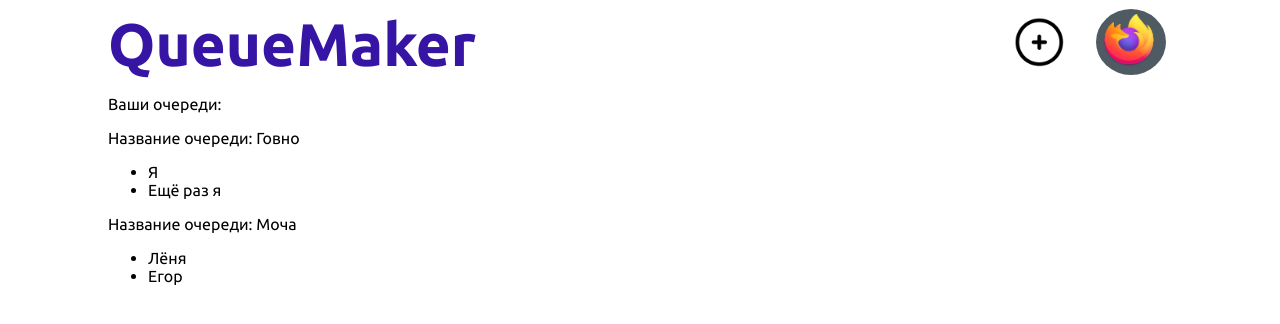
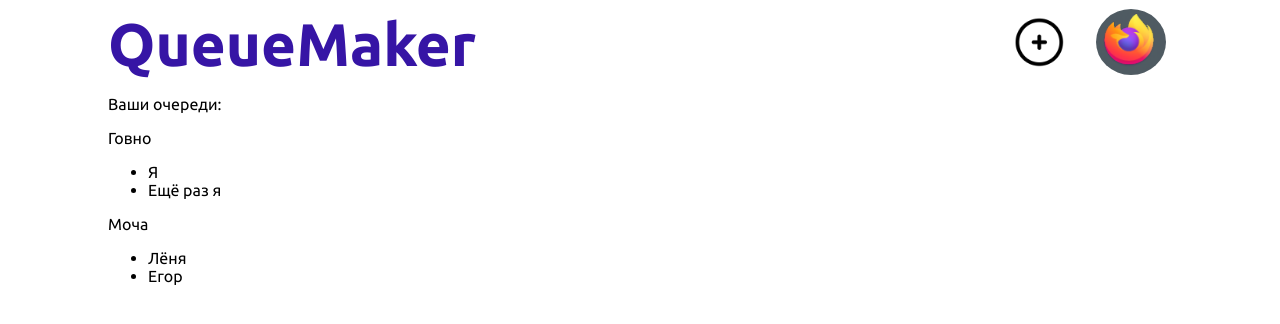
Before and after one commit to Grander78498/QueueMaker, a React (Create React App) app: page / in a window 1280 px wide. Shown: the top 324 px of the page. Built offline with nearby package versions, Linux system fonts and the light colour scheme.

Commit message:
Add key props to lists

```diff
--- a/src/Queue.js
+++ b/src/Queue.js
@@ -1,9 +1,9 @@
 const Queue = ({ name, members }) => {
     return (
-        <div>
-            <p>Название очереди: {name}</p>
+        <div className="queue">
+            <p>{name}</p>
             <ul>
-                {members.map(member => <li>{member}</li>)}
+                {members.map(member => <li key={member.id}>{member.name}</li>)}
             </ul>
         </div>
     )
--- a/src/QueueList.js
+++ b/src/QueueList.js
@@ -2,16 +2,18 @@ import Queue from "./Queue";
 
 const QueueList = () => {
     const queueList = [
-        {name: "Говно", members: ["Я", "Ещё раз я"]},
-        {name: "Моча", members: ['Лёня', 'Егор']}
+        {id: 1, name: "Говно", members: [
+            {name: "Я", id: 1}, {name: "Ещё раз я", id: 2}]},
+        {id: 2, name: "Моча", members: [
+            {name: "Лёня", id: 1}, {name: "Егор", id: 2}]}
     ]
     const queueElements = queueList.map(queue => {
-        return <Queue name={queue.name} members={queue.members}/>
+        return <Queue key={queue.id} name={queue.name} members={queue.members}/>
     })
     return (
-        <div>
+        <div className="main-content">
             <p>Ваши очереди:</p>
-            {queueElements}
+            <div className="">{queueElements}</div>
         </div>
     )
 }
```
